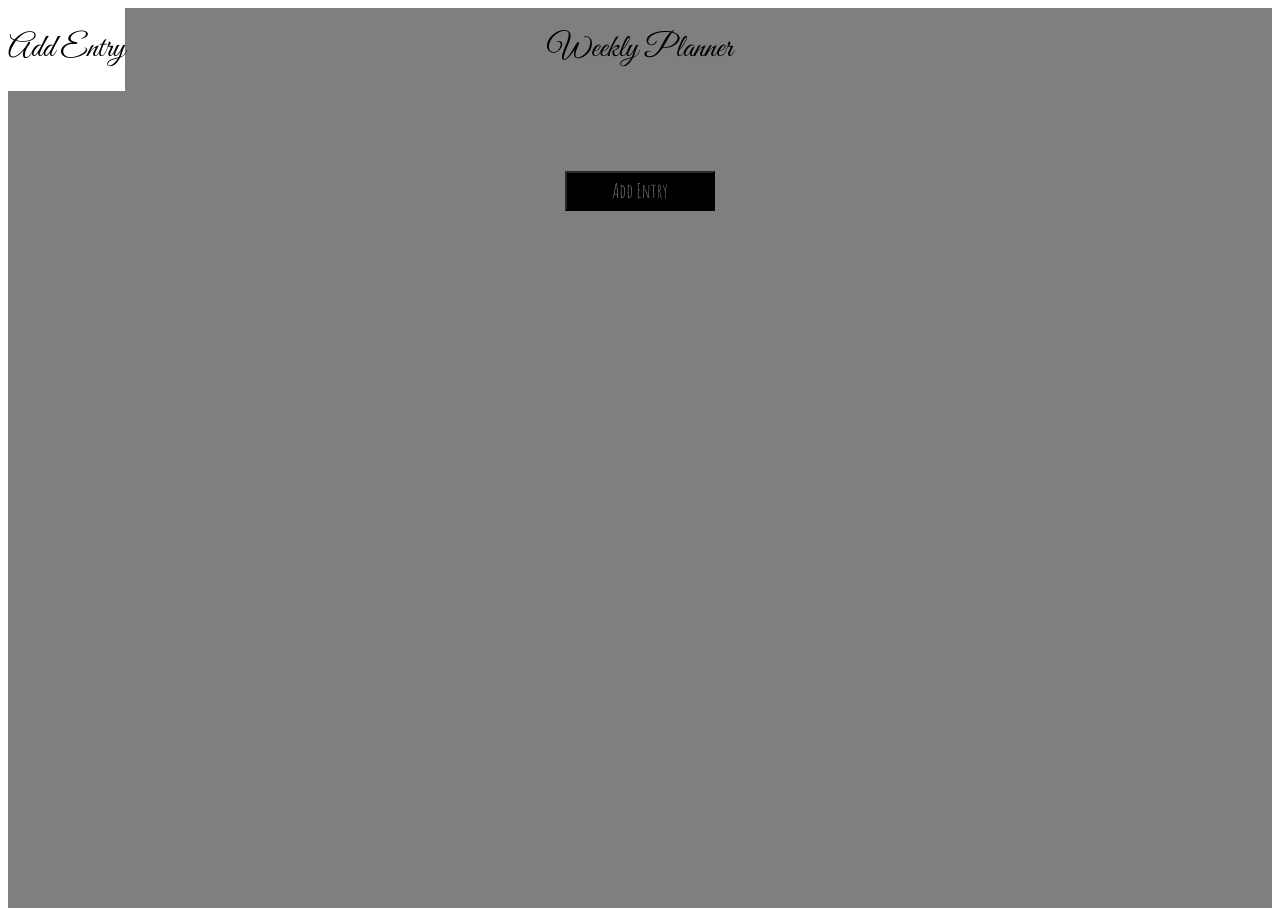
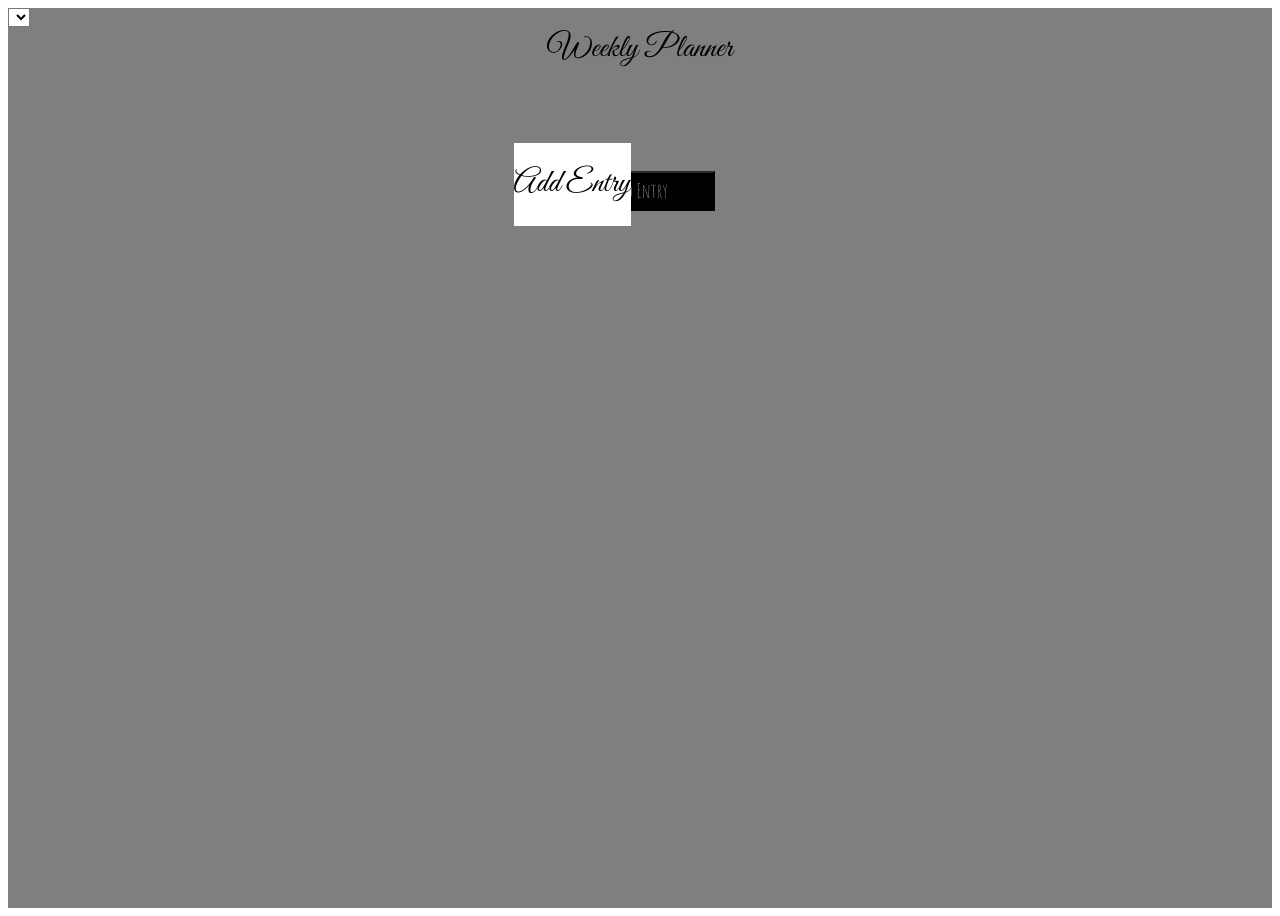
Before and after one commit to GiancarloMassoni/week-planner, a website: page index.html in a window 1280 px wide. Drawn offline with Linux system fonts and the light colour scheme.

Commit message:
ayy lmao

```diff
--- a/index.html
+++ b/index.html
@@ -27,9 +27,17 @@
       </div>
     </div>
     <div class="overlay positioned">
-      <div class="row">
+      <div class="row positioned">
         <div class="col-full white-back">
           <h1>Add Entry</h1>
+        </div>
+      </div>
+      <div class="row">
+        <div class="col-third">
+          <form>
+            <select name="day-week" class="overlay-drop"></select>
+            <selecct name="time" class="overlay-drop"></selecct>
+          </form>
         </div>
       </div>
     </div>
--- a/styles.css
+++ b/styles.css
@@ -52,3 +52,9 @@ button {
 .white-back {
   background: white;
 }
+
+.row.positioned {
+  position: absolute;
+  top: 15%;
+  left: 40%;
+}
```
